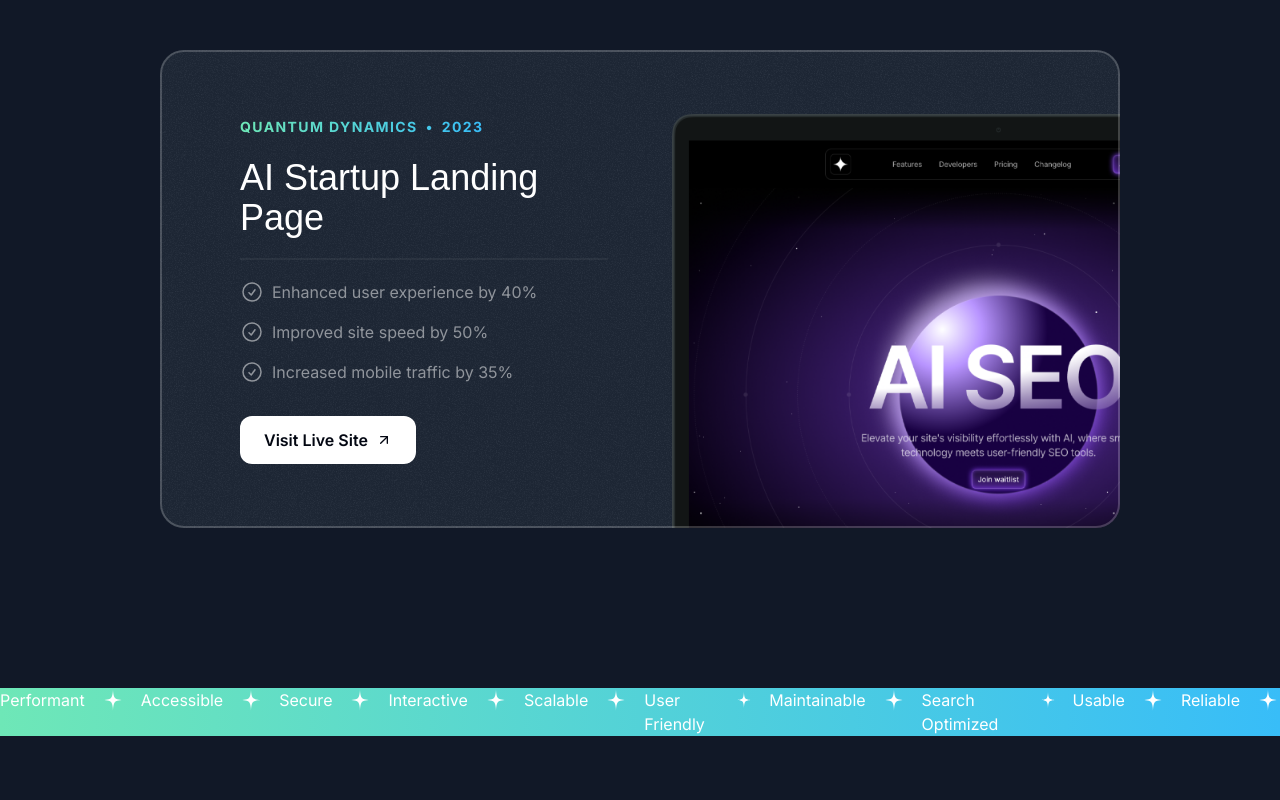
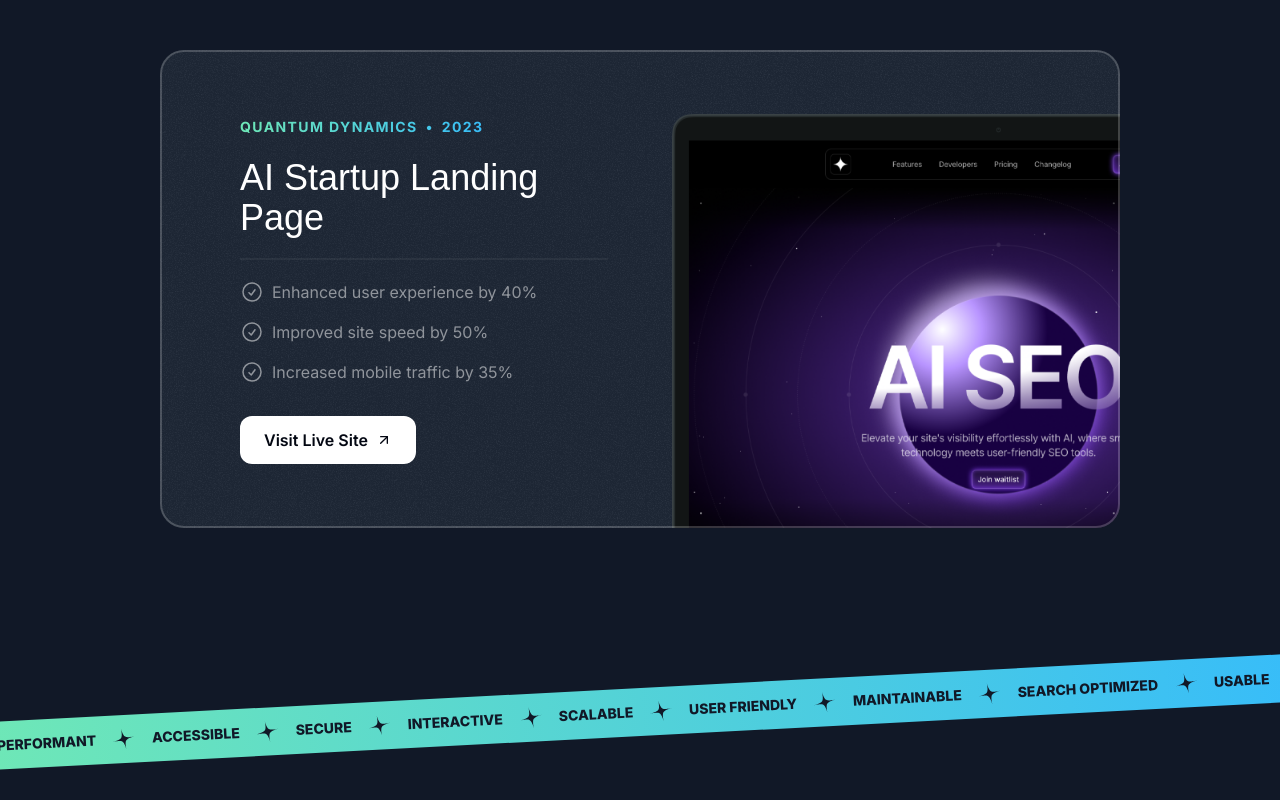
Before and after one commit to edememediong1/swe_portfolio, a Next.js app: page / in a window 1280 px wide. Shown: the part 2332-3132 px from the top of the page. Built offline with nearby package versions, Linux system fonts and the light colour scheme; a web font is replaced by a local one.

Commit message:
added tape section #1

```diff
--- a/src/sections/Tape.tsx
+++ b/src/sections/Tape.tsx
@@ -15,14 +15,16 @@ const words = [
 
 export const TapeSection = () => {
   return <section className="py-16">
-    <div className="bg-gradient-to-r from-emerald-300 to-sky-400">
-      <div className="">
-        <div className="flex gap-4">
+    <div className="bg-gradient-to-r from-emerald-300 to-sky-400 overflow-x-clip -rotate-3 -mx-1">
+      <div className="flex" style={{maskImage: 'linear-gradient(to_right,transparent,black_10%, black_90%, transparent'}}>
+        <div className="flex flex-none gap-4 py-3">
           { words.map((word) => {
             return (
-            <div key={word} className="inline-flex gap-4">
-              <span>{word}</span>
-              <StarIcon/>
+            <div key={word} className="inline-flex gap-4 items-center">
+              <span className="text-gray-900 uppercase font-extrabold text-sm">
+                {word}
+              </span>
+              <StarIcon className="size-6 text-gray-900 -rotate-12"/>
             </div>
             )})}
         </div>
```
